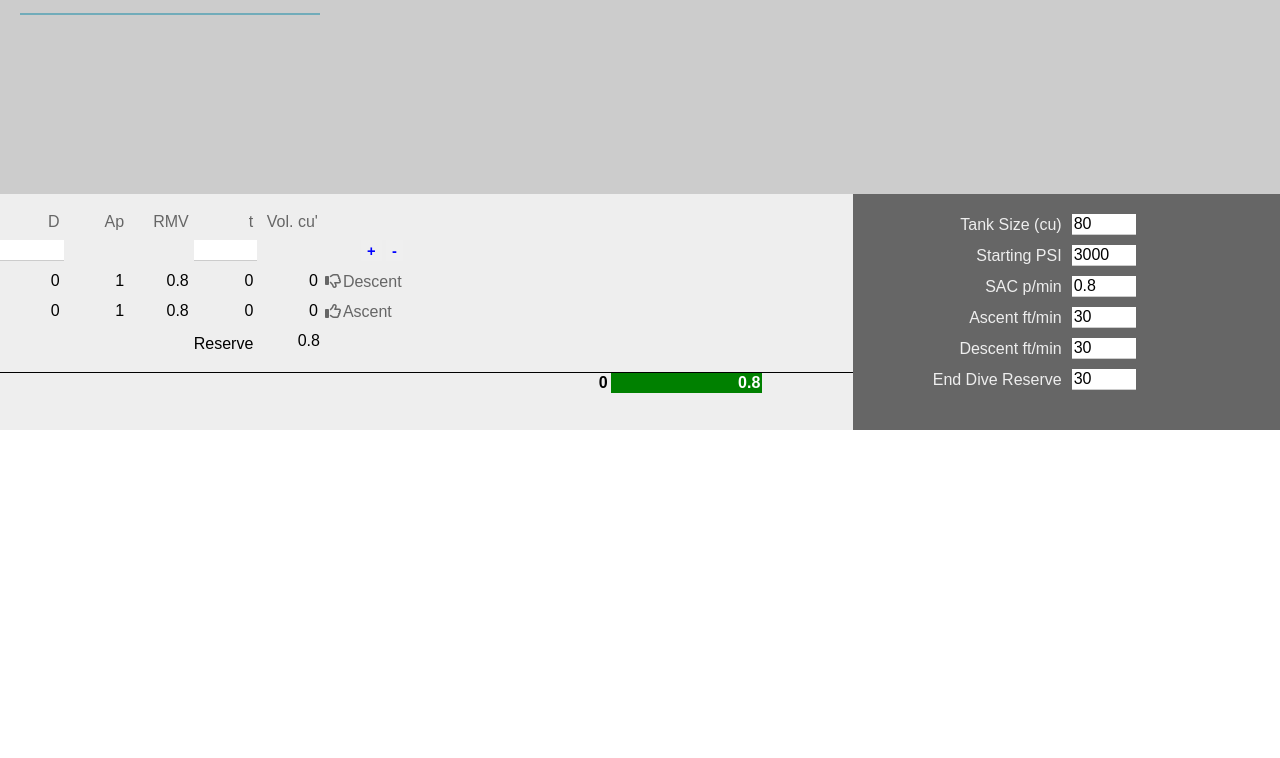
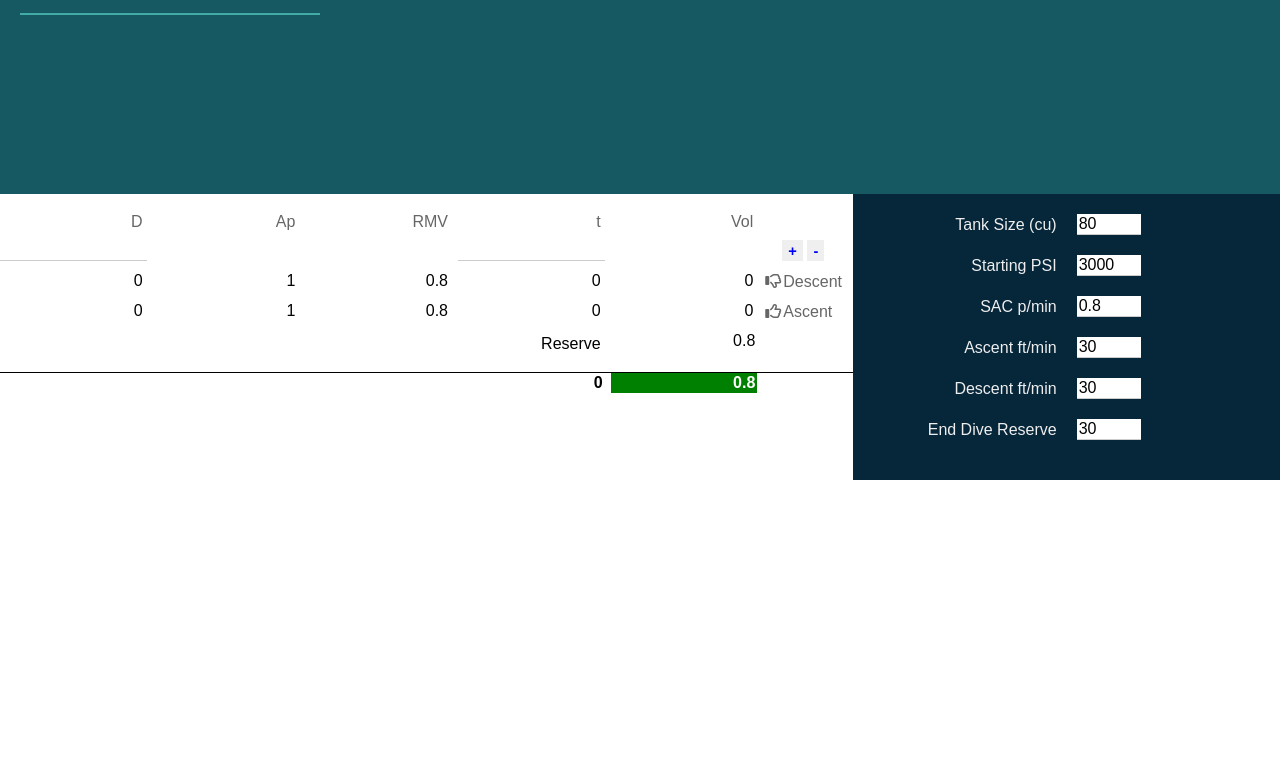
Before and after one commit to kentgeorgeson/diveplanner, a plain HTML site: page index.html in a window 1280 px wide. Shown: the part 42-800 px from the top of the page. Drawn offline with nearby package versions, Linux system fonts and the light colour scheme.

Commit message:
color scheme refresh

```diff
--- a/index.html
+++ b/index.html
@@ -44,7 +44,7 @@
                                 t
                             </div>
                             <div class="table-col">
-                                Vol. cu'
+                                Vol
                             </div>
                             <div class="table-col">
                                 &nbsp;
@@ -95,7 +95,7 @@
                                     max="999"
                                 />
                             </div>
-                            <div class="table-col">
+                            <div class="table-col center">
                                 <button class="duplicate-row">+</button>
                                 <button class="remove-row">-</button>
                             </div>
--- a/planner.js
+++ b/planner.js
@@ -1,7 +1,7 @@
 function drawDivePlan() {
     var c = document.getElementById("diveplan");
     var ctx = c.getContext("2d");
-    ctx.strokeStyle = "#178ba7";
+    ctx.strokeStyle = "#6fffe9";
     ctx.clearRect(0, 0, c.width, c.height);
     var width = c.width;
     var height = c.height;
@@ -19,7 +19,7 @@ function drawDivePlan() {
     var depth = 0 + startx;
 
     $('.stop-row').each( function() {
-        ctx.strokeStyle = "#068d29";
+        ctx.strokeStyle = "#fff";
         ctx.beginPath();
         ctx.moveTo(time * scalefactor, depth * scalefactor);
         depth = parseFloat($(this).find('input.depth').val()) + starty
--- a/style.css
+++ b/style.css
@@ -14,7 +14,7 @@ main {
 }
 
 nav {
-    background-color: darkgreen;
+    background-color: #06263a;
 }
 
 .navbar {
@@ -61,22 +61,22 @@ nav {
 .divechart {
     grid-area: divechart;
     min-height: 200px;
-    background-color: #ccc;
+    background-color:  	#175963;
 }
 
 .diveplan {
     grid-area: diveplan;
-    background-color: #eee;
+    background-color: #fff;
 }
 
 .diveconfig {
     grid-area: diveconfig;
-    background-color: #666;
+    background-color: #06263a;
     padding-top: 20px;
     padding-bottom: 40px;
     display: grid;
     grid-template-columns: 1fr 1fr;
-    grid-gap: 10px;
+    grid-gap: 20px;
     align-items: center;
 }
 
@@ -90,20 +90,6 @@ nav {
     width: 60px;
 }
 
-.row {
-    display: flex;
-    flex-direction: row;
-    flex-wrap: wrap;
-    width: 100%;
-}
-
-.col {
-    display: flex;
-    flex-direction: column;
-    flex-basis: 100%;
-    flex: 1;
-}
-
 .table {
     margin-top: 20px;
     display: grid;
@@ -115,7 +101,7 @@ nav {
     display: grid;
     padding: 0px 10px 10px 0px;
     grid-template-columns: repeat(5, 1fr) 80px;
-    grid-gap: 5px;
+    grid-gap: 10px;
 }
 
 .table-row button {
@@ -150,7 +136,7 @@ nav {
 .ascend-row,
 .descend-row {
     color: #666;
-    background-color: #eee;
+    background-color:  #fff;
 }
 
 .ascend-row i,
@@ -206,6 +192,10 @@ nav {
     color: white;
 }
 
+.center {
+    text-align: center;
+}
+
 @media only screen and (max-width: 600px) {
     main {
         display: grid;
```
